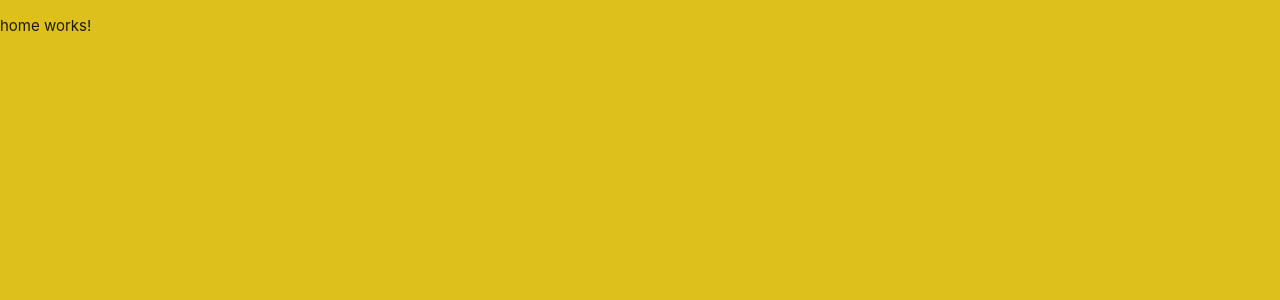
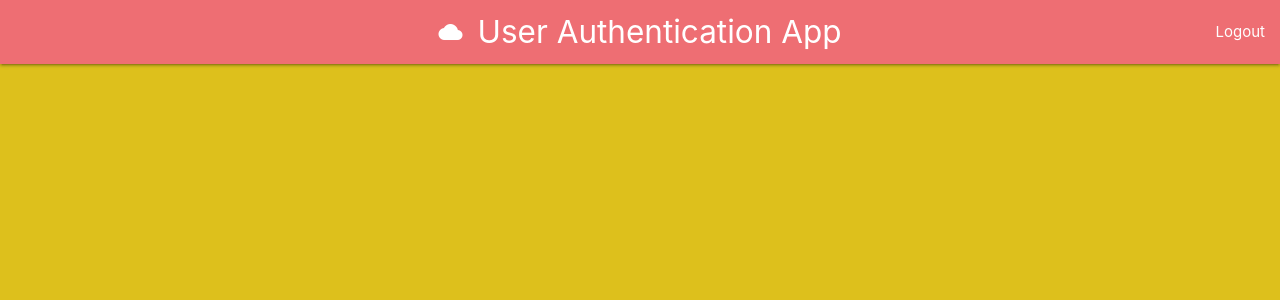
Before and after one commit to mofaruque1/AngularAuthentication, an Angular app: page /home in a window 1280 px wide. Shown: the top 300 px of the page. Built offline with nearby package versions, Linux system fonts and the light colour scheme.

Commit message:
Angular Authentication  vxx

```diff
--- a/src/app/home/home.component.html
+++ b/src/app/home/home.component.html
@@ -1,3 +1,13 @@
-<p>
-  home works!
-</p>
+<nav>
+  <div class="nav-wrapper">
+    <a href="#" class="brand-logo center">
+      <i class="material-icons">cloud</i>User Authentication App</a>
+    <ul id="nav-mobile" class="right hide-on-med-and-down">
+      <li>
+        <a (click)="Logout()">Logout</a>
+      </li>
+    </ul>
+  </div>
+</nav>
+
+<!-- (click)="Logout()" -->
--- a/src/app/home/home.component.ts
+++ b/src/app/home/home.component.ts
@@ -1,4 +1,5 @@
 import { Component, OnInit } from '@angular/core';
+import { Router } from '@angular/router';
 
 @Component({
   selector: 'app-home',
@@ -7,9 +8,17 @@ import { Component, OnInit } from '@angular/core';
 })
 export class HomeComponent implements OnInit {
 
-  constructor() { }
+  constructor(private router: Router) { }
 
   ngOnInit() {
   }
 
+  Logout(){
+    console.log("logout clicked");
+    //localStorage.clear();
+    localStorage.removeItem('userToken');
+    this.router.navigate(['/login']);
+
+  }
+
 }
```
Also changed, not shown: src/app/auth/auth.guard.ts (added, +12 -0 lines), 1 other file (tests, documents, lock files or other folders).
